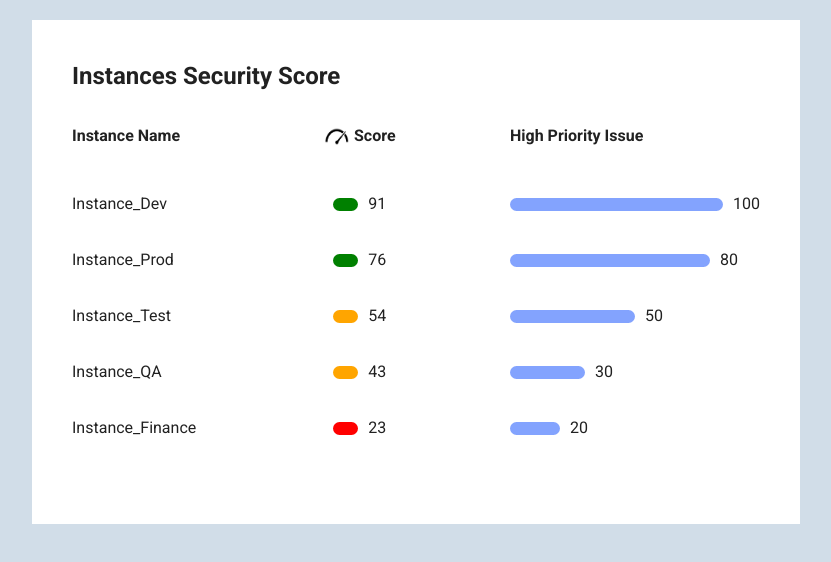
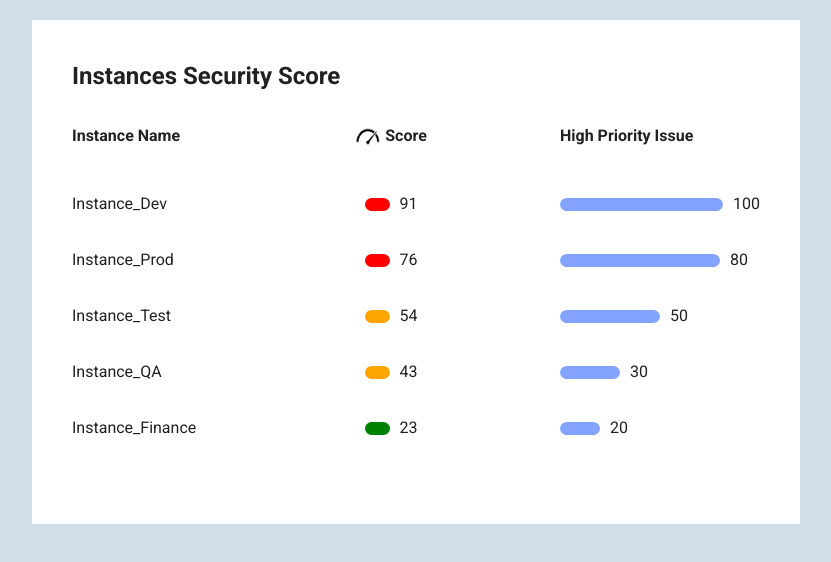
Before and after one commit to Swati11129/instance_security_score, a Vue app: page /#/ in a window 1280 px wide. Shown: the top 562 px of the page, without its empty margins (224-1055 px from the left). Built offline with nearby package versions, Linux system fonts and the light colour scheme.

Commit message:
modified style

```diff
--- a/src/components/InstanceSecurityScore.vue
+++ b/src/components/InstanceSecurityScore.vue
@@ -1,35 +1,32 @@
 <template>
 <div style="background-color:#d1dde8; width:100vw; height:100vh">
-    <v-container  class=" white my-5 pa-10  " style="width: 60%;">
+    <v-container class=" white my-5 pa-10  " style="width: 60%;">
         <div class="text  font-weight-bold text-h5 mb-8">Instances Security Score</div>
-        <div class="font-weight-bold d-flex justify-space-between  ">
-            <span style="width:20%" >Instance Name</span>
+        <div class="font-weight-bold d-flex justify-space-between ">
+            <span style="width:150px">Instance Name</span>
             <div class="  d-flex" style="gap:5px">
-                <img src="../assets/score icon.jpg" width="25" height="20" class=" my-auto">
+                <img src="../assets/score icon.jpg" width="25" height="20" class="my-auto">
                 <div>Score </div>
             </div>
-            <span class="" style="width:250px">High Priority Issue</span>
+            <span class="align-start" style="width:200px">High Priority Issue</span>
         </div>
-        <v-container class="pa-0 " start>
+        <div>
             <v-col color="primary ">
                 <v-row class="my-8 d-flex justify-space-between " v-for="(item, i) in items" :key="i">
-                    <div class=" " style="width:20%"> {{item.text}} </div>
+                    <div class=" " style="width:150px"> {{item.text}} </div>
                     <div class="d-flex" style="gap:10px">
                         <div style="width:25px; height:13px" :style="{'background-color':score_color(item.score)}" class="rounded-pill my-auto  " />
                         <div v-text="item.score" />
                     </div>
-                    <div class="d-flex " style="width:250px; gap:10px ">
-
-                        <div class="d-flex" :style="{'width':item.high_priority_issue+'%' } "  >
-
-                            <v-progress-linear rounded="true" background-opacity="0.5" rounded-bar="true" buffer-value="0" color="#83A3FE" class="rounded-pill my-auto " value="100" height="13">
-                            </v-progress-linear>
+                    <div class="d-flex " style="width:200px; gap:10px ">
+                        <div class="d-flex" :style="{'width':item.high_priority_issue+'%' } ">
+                            <v-progress-linear rounded-bar="true" buffer-value="0" color="#83A3FE" class="rounded-pill my-auto " value="100" height="13" />
                         </div>
-                        <div>{{ item.high_priority_issue }}</div>
-                        </div>
+                        <div>{{item.high_priority_issue}}</div>
+                    </div>
                 </v-row>
             </v-col>
-        </v-container>
+        </div>
     </v-container>
 </div>
 </template>
@@ -68,11 +65,11 @@ export default {
     methods: {
         score_color(score) {
             if (score <= 33) {
-                return 'red'
+                return 'green'
             } else if (score > 33 && score <= 75) {
                 return 'orange'
             } else if (score > 75 && score <= 100) {
-                return 'green'
+                return 'red'
             }
         }
     }
```
